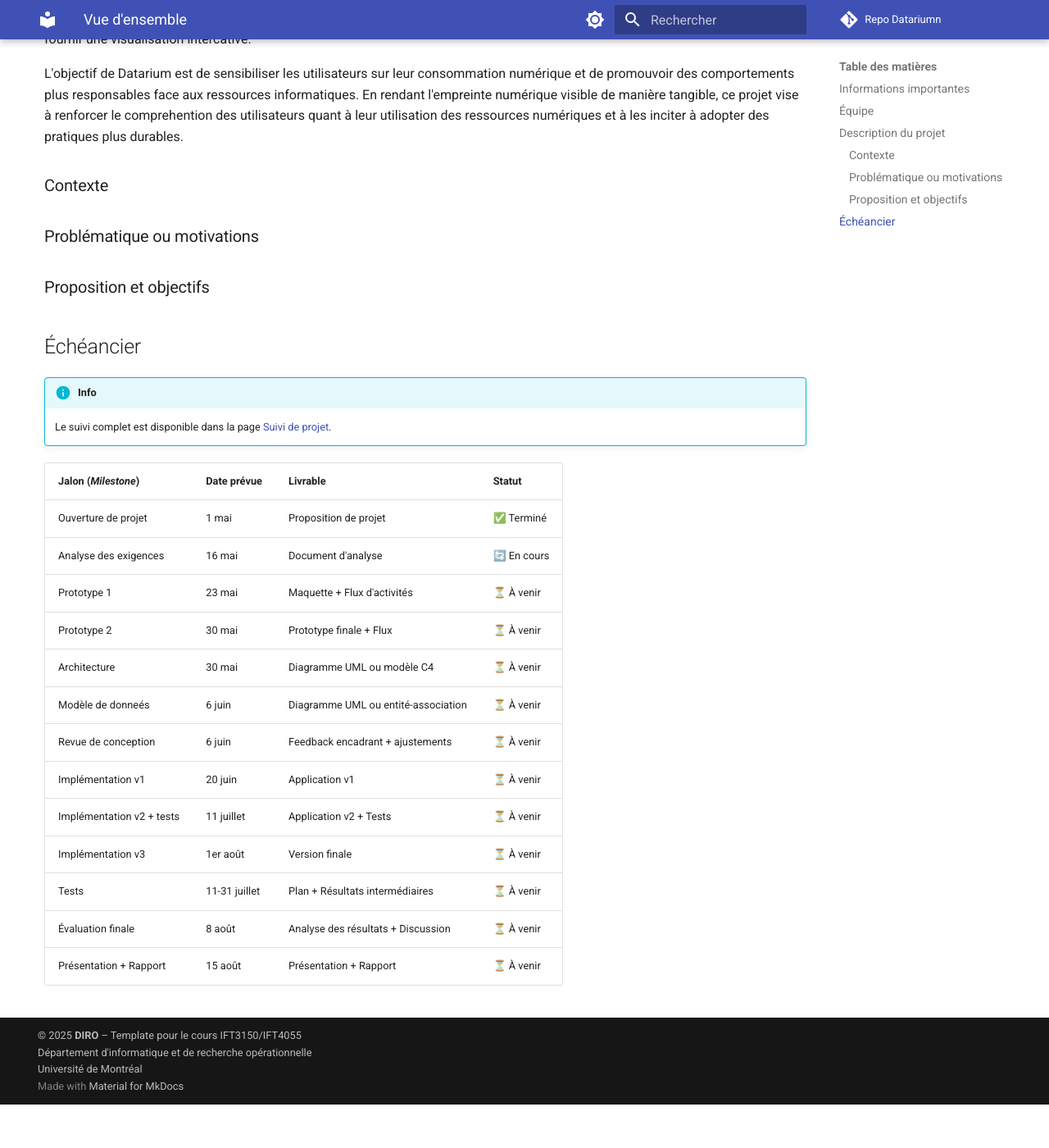
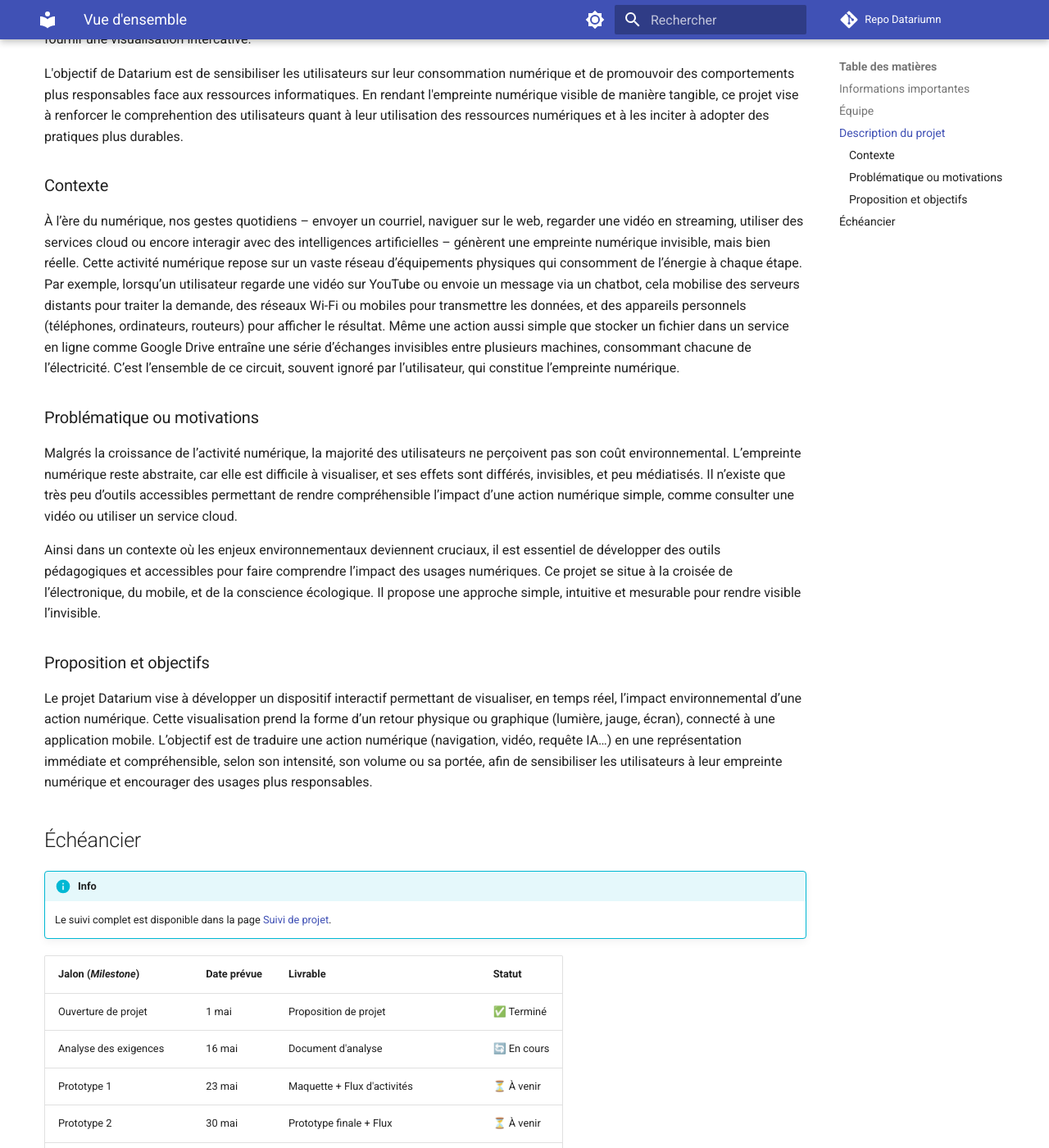
Before and after one commit to protolabo/datarium, an MkDocs documentation site: the page built from docs/index.md, in a window 1280 px wide and 1400 px high, scrolled down 830 px. Shown: the whole window at 82% size. Built offline with MkDocs 1.6.1 and Material for MkDocs 9.7.7, drawn with Linux system fonts in a browser that asks for light colours; comment, search, counter and statistics services are not loaded; before the commit the page ends 2177 px from its top, so only the background shows below that.

Commit message:
Mis a jour Contexte, Problematique et Objectifs du projet

```diff
--- a/docs/index.md
+++ b/docs/index.md
@@ -32,10 +32,21 @@
 
 ### Contexte
 
+À l’ère du numérique, nos gestes quotidiens – envoyer un courriel, naviguer sur le web, regarder une vidéo en streaming, utiliser des services cloud ou encore interagir avec des intelligences artificielles – génèrent une empreinte numérique invisible, mais bien réelle. Cette activité numérique repose sur un vaste réseau d’équipements physiques qui consomment de l’énergie à chaque étape. Par exemple, lorsqu’un utilisateur regarde une vidéo sur YouTube ou envoie un message via un chatbot, cela mobilise des serveurs distants pour traiter la demande, des réseaux Wi-Fi ou mobiles pour transmettre les données, et des appareils personnels (téléphones, ordinateurs, routeurs) pour afficher le résultat.
+Même une action aussi simple que stocker un fichier dans un service en ligne comme Google Drive entraîne une série d’échanges invisibles entre plusieurs machines, consommant chacune de l’électricité. C’est l’ensemble de ce circuit, souvent ignoré par l’utilisateur, qui constitue l’empreinte numérique.
+
+
 ### Problématique ou motivations
+
+Malgrés la croissance de l’activité numérique, la majorité des utilisateurs ne perçoivent pas son coût environnemental. L’empreinte numérique reste abstraite, car elle est difficile à visualiser, et ses effets sont différés, invisibles, et peu médiatisés.
+Il n’existe que très peu d’outils accessibles permettant de rendre compréhensible l’impact d’une action numérique simple, comme consulter une vidéo ou utiliser un service cloud.
+
+Ainsi dans un contexte où les enjeux environnementaux deviennent cruciaux, il est essentiel de développer des outils pédagogiques et accessibles pour faire comprendre l’impact des usages numériques. Ce projet se situe à la croisée de l’électronique, du mobile, et de la conscience écologique. Il propose une approche simple, intuitive et mesurable pour rendre visible l’invisible.
 
 ### Proposition et objectifs
 
+Le projet Datarium vise à développer un dispositif interactif permettant de visualiser, en temps réel, l’impact environnemental d’une action numérique. Cette visualisation prend la forme d’un retour physique ou graphique (lumière, jauge, écran), connecté à une application mobile.
+L’objectif est de traduire une action numérique (navigation, vidéo, requête IA…) en une représentation immédiate et compréhensible, selon son intensité, son volume ou sa portée, afin de sensibiliser les utilisateurs à leur empreinte numérique et encourager des usages plus responsables.
 
 ## Échéancier
 
```
